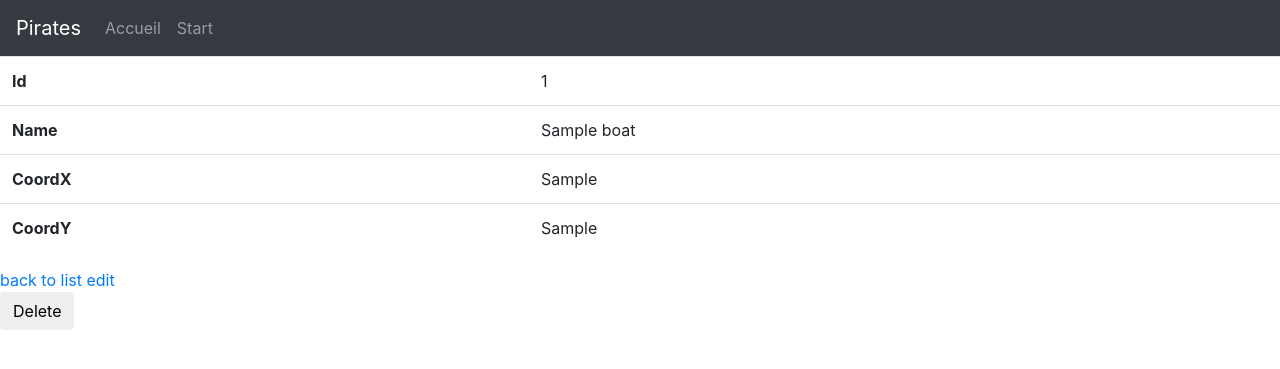
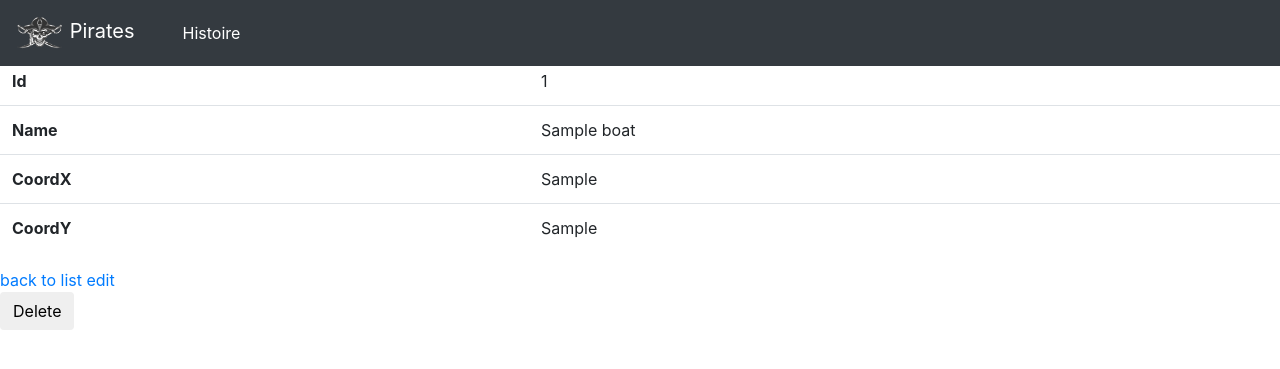
Before and after one commit to froldev/froldev-symfony-pirats, a Symfony app: template templates/boat/show.html.twig in a window 1280 px wide. Shown: the top 369 px of the page. Run offline with Twig, Linux system fonts and the light colour scheme; the template is opened without the code that fills it: most values are stand-ins (such as "Sample title", 1, 10 or a date in 2020); some libraries are stand-ins or nearby versions.

Commit message:
modify navbar

```diff
--- a/templates/Bricks/navbar.html.twig
+++ b/templates/Bricks/navbar.html.twig
@@ -1,14 +1,17 @@
 <header>
 	<nav class="navbar navbar-expand-lg fixed-top navbar-dark bg-dark">
-		<a class="navbar-brand" href="{{ path('homepage') }}">Pirates</a>
-		<button class="navbar-toggler" type="button" data-toggle="collapse" data-target="#navbarNavAltMarkup" aria-controls="navbarNavAltMarkup" aria-expanded="false" aria-label="Toggle navigation">
+		<a class="navbar-brand" href="{{ path('homepage') }}">
+			<img src="{{ asset('build/images/logo.png')}}" height="40" alt="logo Pirates">
+			Pirates</a>
+		<button class="navbar-toggler" type="button" data-toggle="collapse" data-target="#navbar" aria-controls="navbar" aria-expanded="false" aria-label="Toggle navigation">
 			<span class="navbar-toggler-icon"></span>
 		</button>
-		<div class="collapse navbar-collapse" id="navbarNavAltMarkup">
-			<div class="navbar-nav">
-				<a class="nav-item nav-link" href="{{ path('homepage') }}">Accueil</a>
-				<a class="nav-item nav-link" href="{{ path('start')}}">Start</a>
-			</div>
+		<div class="collapse navbar-collapse" id="navbar">
+			<ul class="navbar-nav mr-auto mt-2 mt-lg-0 ml-4">
+				<li class="nav-item active">
+					<a class="nav-item nav-link" href="{{ path('homepage') }}">Histoire</a>
+				</li>
+			</ul>
 		</div>
 	</nav>
 </header>
```
Also changed, not shown: assets/css/style.css (+11 -0 lines).
